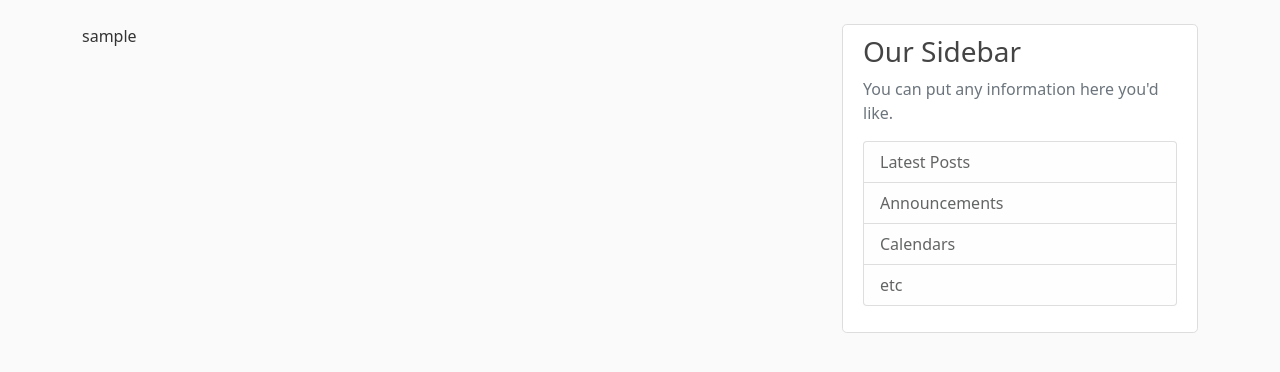
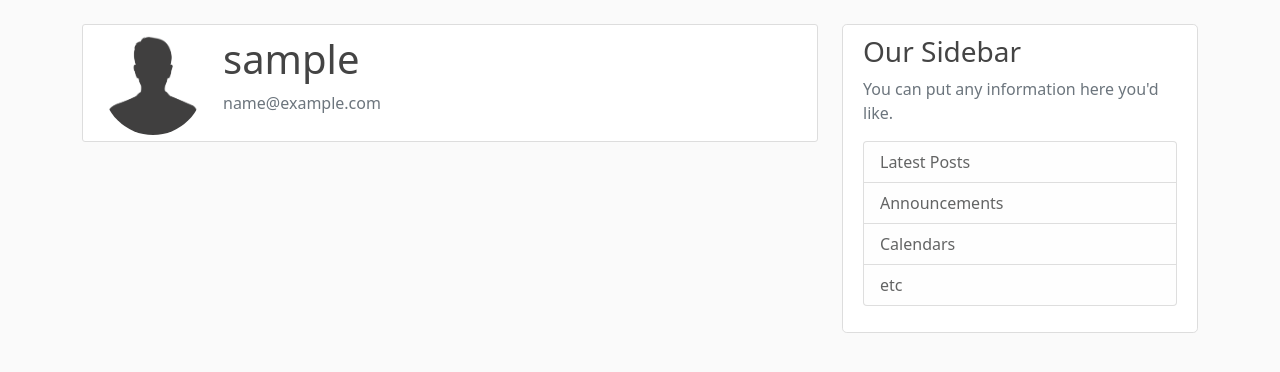
Before and after one commit to serozhenka/blog-media, a Django app: page /profile/ in a window 1280 px wide. Shown: the part 56-428 px from the top of the page. Run offline with Django 3.2, Linux system fonts and the light colour scheme; the visitor is signed in with stand-in values (Sample User, id 1).

Commit message:
profile model tuned
-profile model linked to User model
-profile model automatically created
 with signals
-media paths fixes

```diff
--- a/blog/static/blog/style.css
+++ b/blog/static/blog/style.css
@@ -65,3 +65,15 @@ a.article-title:hover {
 .td-none {
   text-decoration: none;
 }
+
+.account-img {
+  height: 100px;
+  width: 100px;
+  margin-right: 20px;
+  margin-bottom: 16px;
+  float: left;
+}
+
+.account-heading {
+  font-size: 2.5rem;
+}
--- a/blog_media/urls.py
+++ b/blog_media/urls.py
@@ -1,6 +1,8 @@
 from django.contrib import admin
 from django.contrib.auth import views as auth_views
 from django.urls import path, include
+from django.conf import settings
+from django.conf.urls.static import static
 
 import users.views
 
@@ -12,3 +14,6 @@ urlpatterns = [
     path('logout/', auth_views.LogoutView.as_view(template_name="users/logout.html"), name='logout'),
     path('profile/', users.views.profile, name="profile"),
 ]
+
+if settings.DEBUG:
+    urlpatterns += static(settings.MEDIA_URL, document_root=settings.MEDIA_ROOT)
--- a/users/apps.py
+++ b/users/apps.py
@@ -4,3 +4,6 @@ from django.apps import AppConfig
 class UsersConfig(AppConfig):
     default_auto_field = 'django.db.models.BigAutoField'
     name = 'users'
+
+    def ready(self):
+        import users.signals
--- /dev/null
+++ b/users/signals.py
@@ -0,0 +1,15 @@
+from django.db.models.signals import post_save
+from django.contrib.auth.models import User
+from django.dispatch import receiver
+from .models import Profile
+
+
+@receiver(post_save, sender=User)
+def create_profile(sender, instance, created, **kwargs):
+    if created:
+        Profile.objects.create(user=instance)
+
+
+@receiver(post_save, sender=User)
+def save_profile(sender, instance, **kwargs):
+    instance.profile.save()
--- a/users/templates/users/profile.html
+++ b/users/templates/users/profile.html
@@ -1,6 +1,13 @@
 {% extends "blog/base.html" %}
 {% block content %}
 
-    {{ user.username }}
-
+    <div class="content-section">
+      <div class="media">
+        <img class="rounded-circle account-img" src="{{ user.profile.image.url }}">
+        <div class="media-body">
+          <h2 class="account-heading">{{ user.username }}</h2>
+          <p class="text-secondary">{{ user.email }}</p>
+        </div>
+      </div>
+    </div>
 {% endblock content %}
```
Also changed, not shown: media/default.jpg (renamed from media/profile_pics/default.png).
